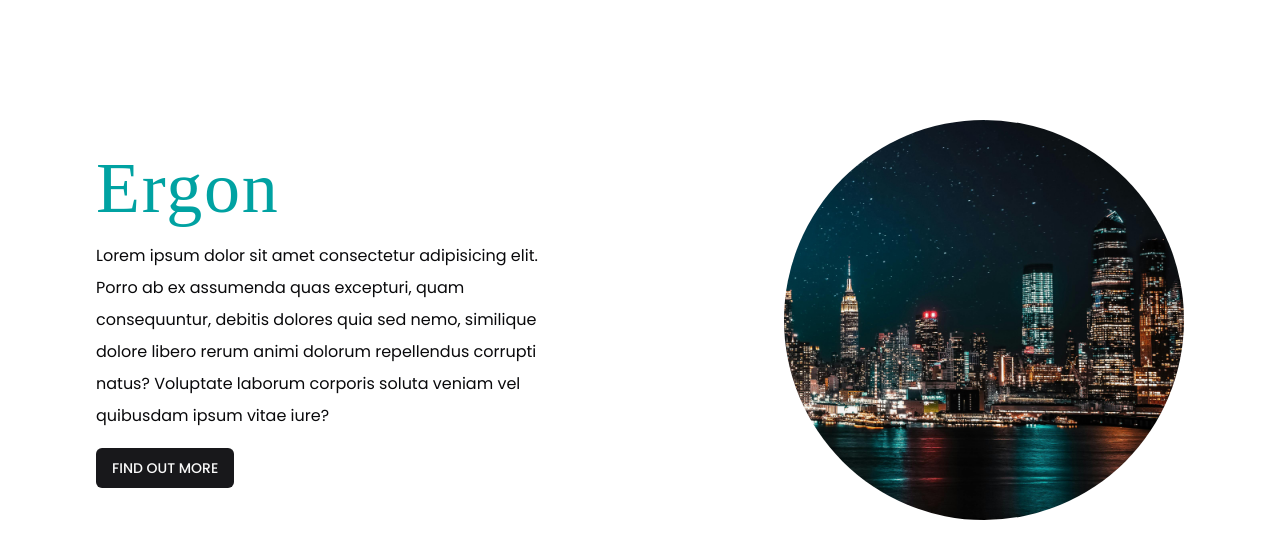
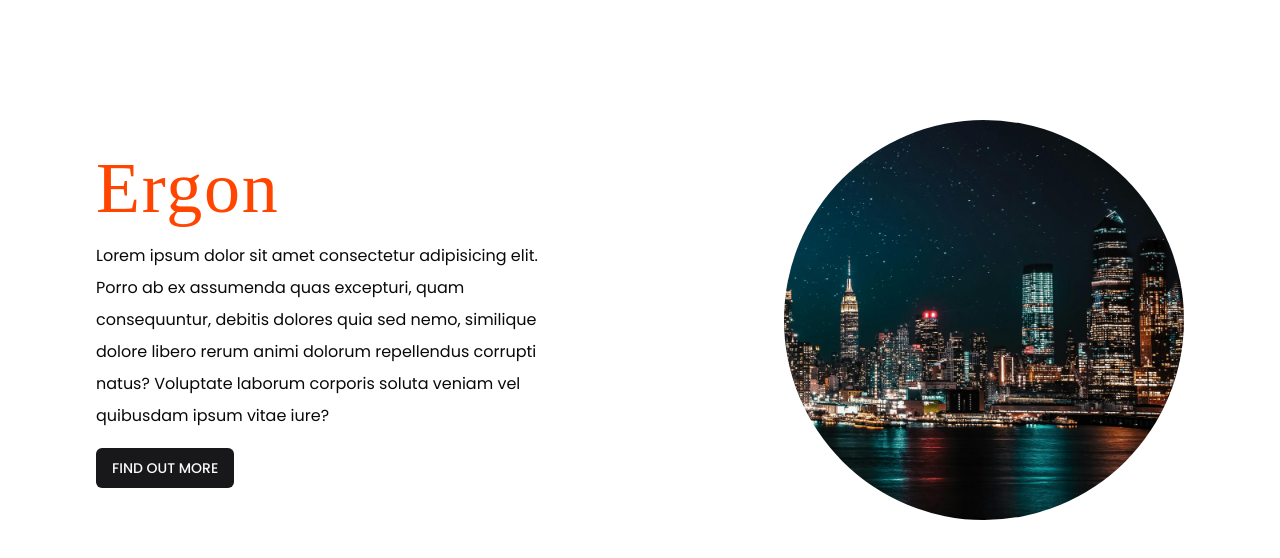
Before and after one commit to Nimira43/Ergon, a Next.js app: page / in a window 1280 px wide. Shown: the top 558 px of the page. Built offline with nearby package versions, Linux system fonts and the light colour scheme; a web font is replaced by a local one.

Commit message:
Also added gold colour as a custom colour.

```diff
--- a/app/globals.css
+++ b/app/globals.css
@@ -70,5 +70,4 @@
 
 .logo {
   font-family: 'The Nautigal', cursive;
-  color: #00a2a2;
 }
--- a/tailwind.config.js
+++ b/tailwind.config.js
@@ -18,6 +18,7 @@ module.exports = {
         'support': '#008080',
         'support-light': '#7ff5f5',
         'support-dark': '#00a2a2',
+				'gold': '#ffd700',
 				'dark': '#111',
         'light': '#fffcfa',
         'grey-dark': '#333',
```
